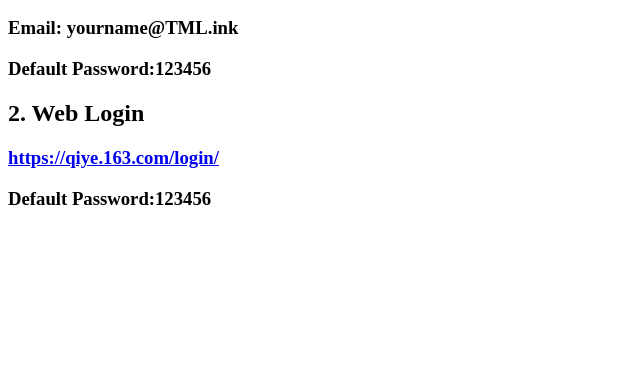
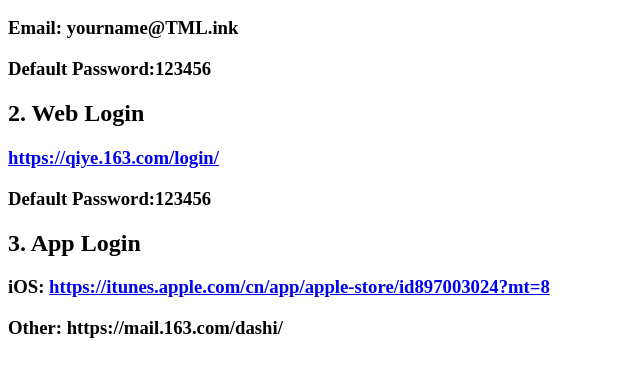
Before and after one commit to NeoTim/Mail, a plain HTML site: page docs/index.html in a window 1280 px wide. Shown: the part 96-472 px from the top of the page, without its empty margins (0-640 px from the left). Drawn offline with Linux system fonts and the light colour scheme.

Commit message:
Update index.html

```diff
--- a/docs/index.html
+++ b/docs/index.html
@@ -11,3 +11,12 @@
 <h2>2. Web Login</h2>
 <h3><a href="https://qiye.163.com/login/">https://qiye.163.com/login/</a></h3>
 <h3>Default Password:123456</h3>
+
+
+
+
+
+
+<h2>3. App Login</h2>
+<h3>iOS: <a href="https://itunes.apple.com/cn/app/apple-store/id897003024?mt=8">https://itunes.apple.com/cn/app/apple-store/id897003024?mt=8</a></h3>
+<h3>Other: https://mail.163.com/dashi/</h3>
```
